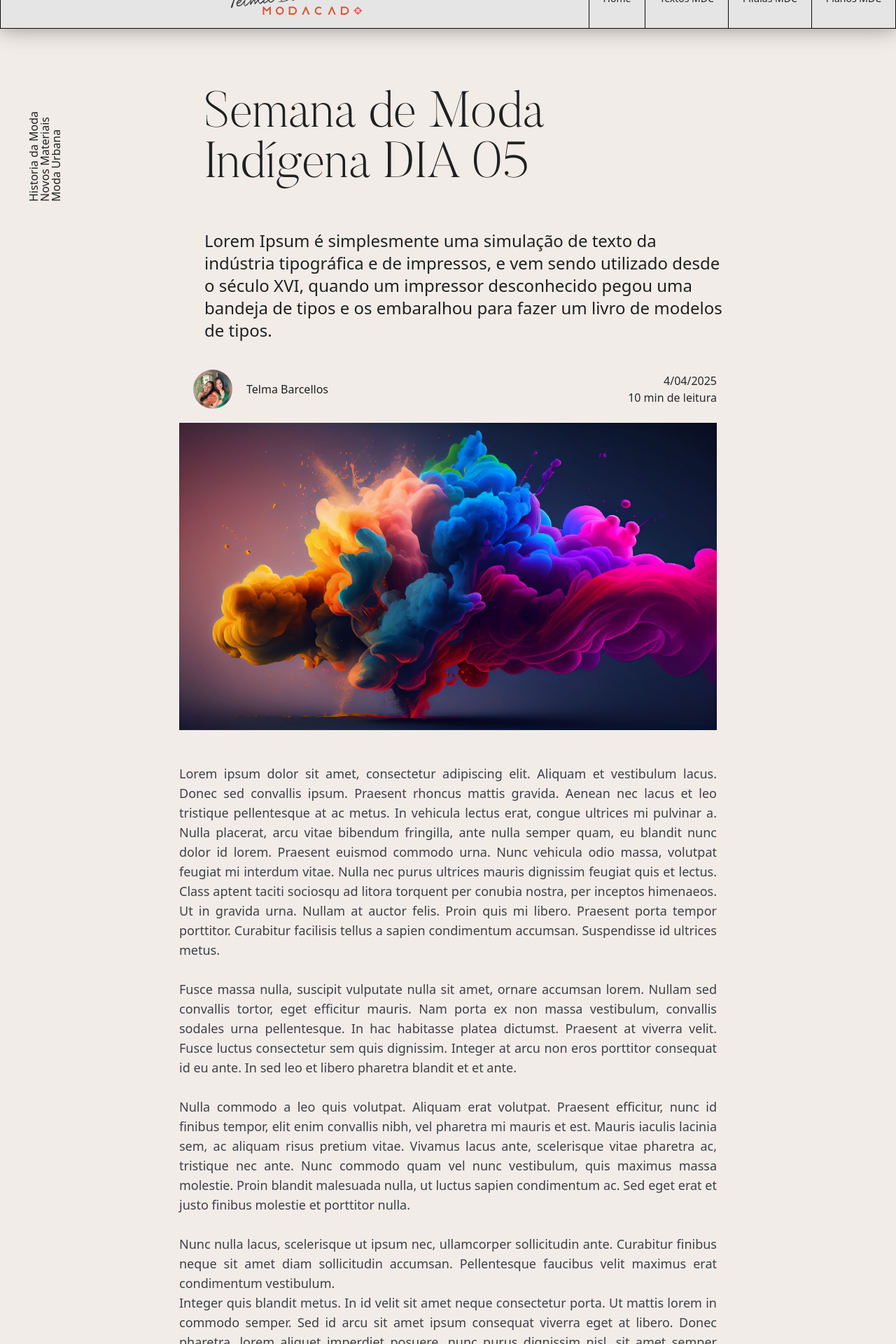
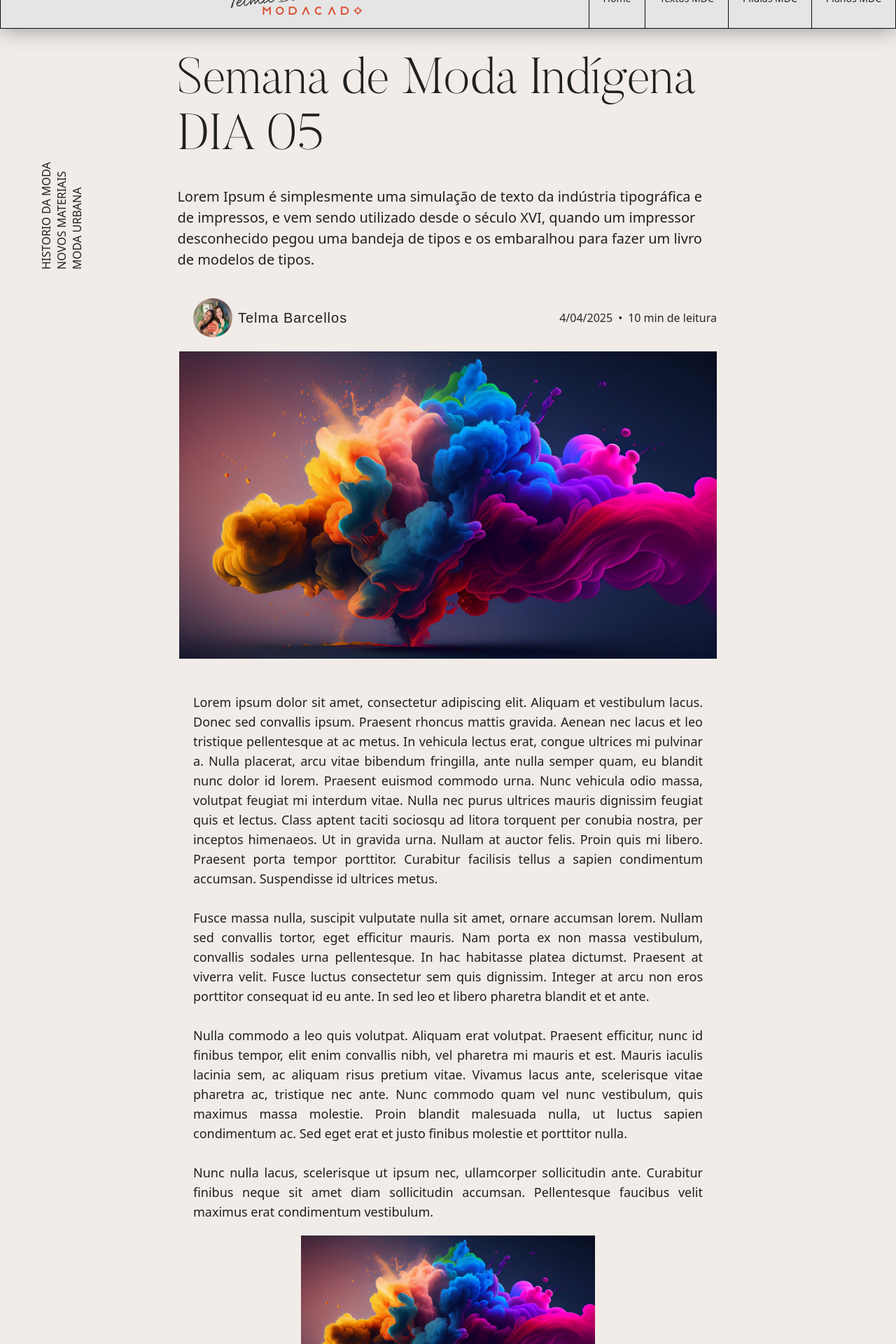
Before and after one commit to devthiagolinch/modacadFront, a React (Vite) app: page /textomodacad in a window 1280 px wide. Shown: the part 40-1960 px from the top of the page at 70% size. Built offline with nearby package versions, Linux system fonts and the light colour scheme.

Commit message:
textomodacad fix#02

```diff
--- a/src/pages/TextosModacad.tsx
+++ b/src/pages/TextosModacad.tsx
@@ -3,6 +3,7 @@ import { Header } from "../components/header";
 
 import banner from "../assets/imgs/cores.jpg"
 import telma from "../assets/imgs/telma.jpeg"
+import { TextoPremium } from "../components/textoPremium";
 
 export function TextosModacad() {
 
@@ -10,38 +11,38 @@ export function TextosModacad() {
         <div className="mx-auto">
             <Header />
             {/* DESKTOP */}
-            <div className="hidden lg:flex lg:flex-col  lg:w-full lg:pt-28">
-                <div className="lg:flex lg:ml-10 lg:pb-5 lg:gap-[10%] lg:justify-between">
-                    <div className="lg:flex lg:items-center">
-                        <span className="lg:transform: -rotate-90 text-nowrap w-4">Historia da Moda</span>
-                        <span className="lg:transform: -rotate-90 text-nowrap w-4">Novos Materiais</span>
-                        <span className="lg:transform: -rotate-90 text-nowrap w-4">Moda Urbana</span>
+            <div className="hidden lg:flex lg:flex-col  lg:w-full lg:pt-[60px]">
+                <div className="lg:flex  lg:pb-5 lg:gap-[3%] lg:justify-between">
+                    {/** tentar subir um pouco as tags para ficar alinhado com a descrição */}
+                    <div className="lg:flex lg:pl-[55px] lg:flex-row lg:align-middle lg:items-end lg:w-auto">
+                        <span className=" w-[22px] lg:transform: -rotate-90 text-nowrap">HISTORIO DA MODA</span>
+                        <span className=" w-[22px] lg:transform: -rotate-90 text-nowrap">NOVOS MATERIAIS</span>
+                        <span className=" w-[22px] lg:transform: -rotate-90 text-nowrap">MODA URBANA</span>
                     </div>
-                   <div className="lg:flex lg:flex-col lg:pr-[20%] lg:ml-20">
-                        <h1 className="lg:text-7xl lg:font-butler_ultra_light lg:my-14 ">
+                   <div className="lg:flex lg:flex-col lg:pr-[20%] lg:ml-[94px]">
+                        <h1 className="lg:text-7xl lg:font-butler_ultra_light lg:my-14 lg:mb-[30px] lg:leading-[80px]  ">
                         Semana de Moda Indígena DIA 05
 
                         </h1>
 
-                        <p className="lg:text-left lg:text-2xl w-[100%]">
+                        <p className="lg:text-left lg:text-[20px] w-[100%] lg:font-montserrat_regular">
                         Lorem Ipsum é simplesmente uma simulação de texto da indústria tipográfica e de impressos,
                         e vem sendo utilizado desde o século XVI, quando um impressor desconhecido pegou uma bandeja
                         de tipos e os embaralhou para fazer um livro de modelos de tipos.
                         </p>
                    </div>
-
-
                 </div>
 
                 <div className="lg:flex lg:w-full lg:justify-between lg:px-[20%]">
                     <div className="lg:flex lg:p-5 lg:gap-5 lg:items-center lg:justify-start">
                         <img src={telma} alt="" className="w-14 h-14 rounded-full flex items-center justify-center bg-black" />
-                        <p>Telma Barcellos</p>
+                        <p className="lg:-ml-3 lg:text-[20px] lg:font-montserratMedium tracking-[0.05em]">Telma Barcellos</p>
                     </div>
 
-                    <div className="lg:flex lg:flex-col lg:justify-center lg:items-end text-zinc-800">
-                            <p className="text-left">4/04/2025</p>
-                            <span>10 min de leitura</span>
+                    <div className="lg:flex lg:flex-row lg:justify-center lg:items-center text-zinc-800">
+                            <p className="text-left lg:mr-2">4/04/2025</p>
+                            <span>•</span>
+                            <span className="lg:ml-2">  10 min de leitura</span>
 
                         <div className="lg:grid lg:items-end">
                         </div>
@@ -95,8 +96,8 @@ export function TextosModacad() {
 
             </div>
 
-            <div className="lg:pt-12 lg:px-[20%] ">
-                <p className="text-justify text-zinc-700  lg:text-lg">
+            <div className="lg:pt-12 lg:px-[20%] mb-[40px] mx-[20px]">
+                <p className="text-justify  lg:text-lg font-montserrat_regular">
                 Lorem ipsum dolor sit amet, consectetur adipiscing elit. Aliquam et vestibulum lacus. Donec sed convallis ipsum. Praesent rhoncus mattis gravida. Aenean nec lacus et leo tristique pellentesque at ac metus. In vehicula lectus erat, congue ultrices mi pulvinar a. Nulla placerat, arcu vitae bibendum fringilla, ante nulla semper quam, eu blandit nunc dolor id lorem. Praesent euismod commodo urna. Nunc vehicula odio massa, volutpat feugiat mi interdum vitae. Nulla nec purus ultrices mauris dignissim feugiat quis et lectus. Class aptent taciti sociosqu ad litora torquent per conubia nostra, per inceptos himenaeos. Ut in gravida urna. Nullam at auctor felis. Proin quis mi libero. Praesent porta tempor porttitor.
 
                 Curabitur facilisis tellus a sapien condimentum accumsan. Suspendisse id ultrices metus. <br /> <br /> Fusce massa nulla, suscipit vulputate nulla sit amet, ornare accumsan lorem. Nullam sed convallis tortor, eget efficitur mauris. Nam porta ex non massa vestibulum, convallis sodales urna pellentesque. In hac habitasse platea dictumst. Praesent at viverra velit. Fusce luctus consectetur sem quis dignissim.
@@ -106,7 +107,11 @@ export function TextosModacad() {
                 Nunc nulla lacus, scelerisque ut ipsum nec, ullamcorper sollicitudin ante. Curabitur finibus neque sit amet diam sollicitudin accumsan.
 
                 Pellentesque faucibus velit maximus erat condimentum vestibulum.
-                <br />
+
+                <div className="flex justify-center items-center">
+                    <img src={banner} alt="" className="max-h-60 my-[20px]" />
+                </div>
+
                 Integer quis blandit metus. In id velit sit amet neque consectetur porta. Ut mattis lorem in commodo semper. Sed id arcu sit amet ipsum consequat viverra eget at libero. Donec pharetra, lorem aliquet imperdiet posuere, nunc purus dignissim nisl, sit amet semper urna est aliquam diam. Cras vel varius diam. Nam commodo scelerisque tristique. Vestibulum efficitur justo magna, ut vestibulum tortor consequat varius. Morbi fringilla sollicitudin lacus, vitae imperdiet nisl dapibus at.
 
                 Morbi a libero eget nisl venenatis pharetra. Aenean nec ante tristique, congue neque sed, luctus dolor.
@@ -115,7 +120,7 @@ export function TextosModacad() {
                 </p>
 
             </div>
-
+            <TextoPremium />
 
             <Footer />
         </div>
--- a/tsconfig.json
+++ b/tsconfig.json
@@ -6,9 +6,6 @@
     "module": "ESNext",
     "skipLibCheck": true,
     "baseUrl": ".",
-    "paths": {
-      "@/*": ["./src/*"]
-    },
 
 
     /* Bundler mode */
```
